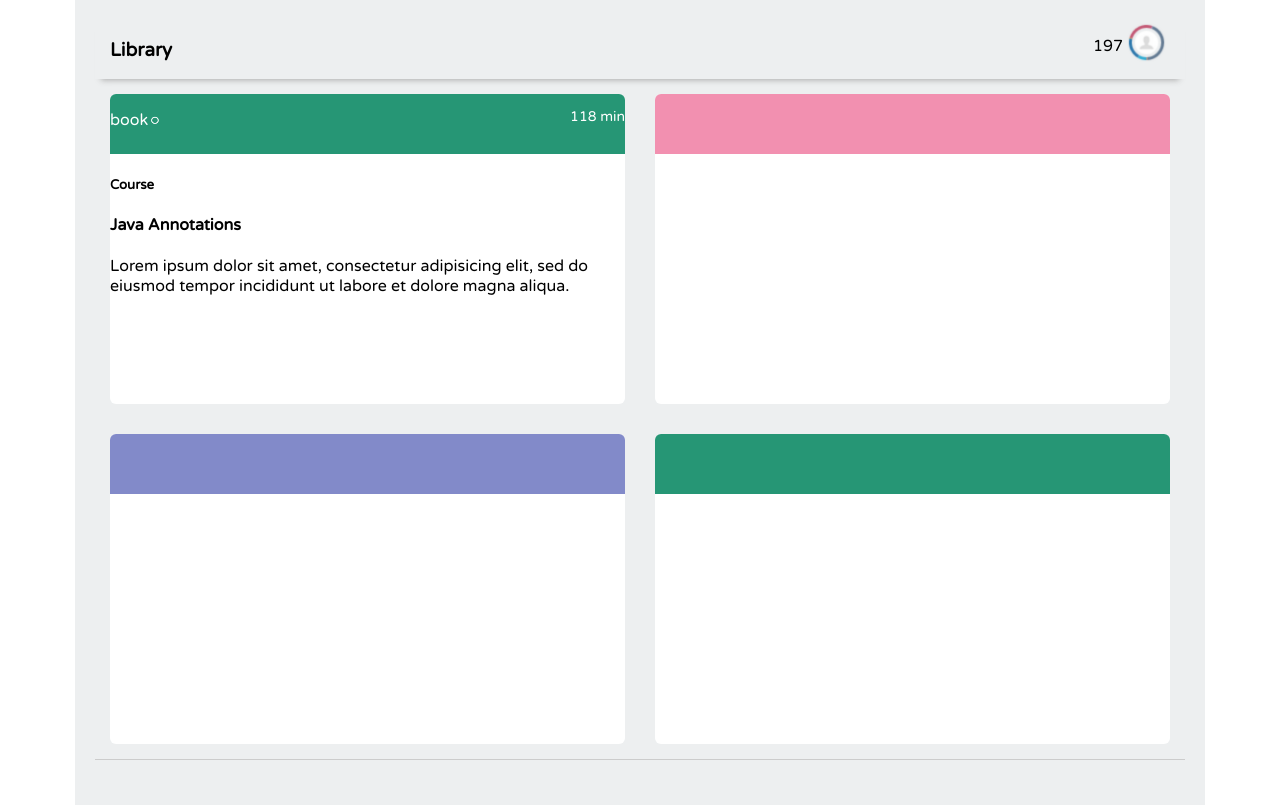
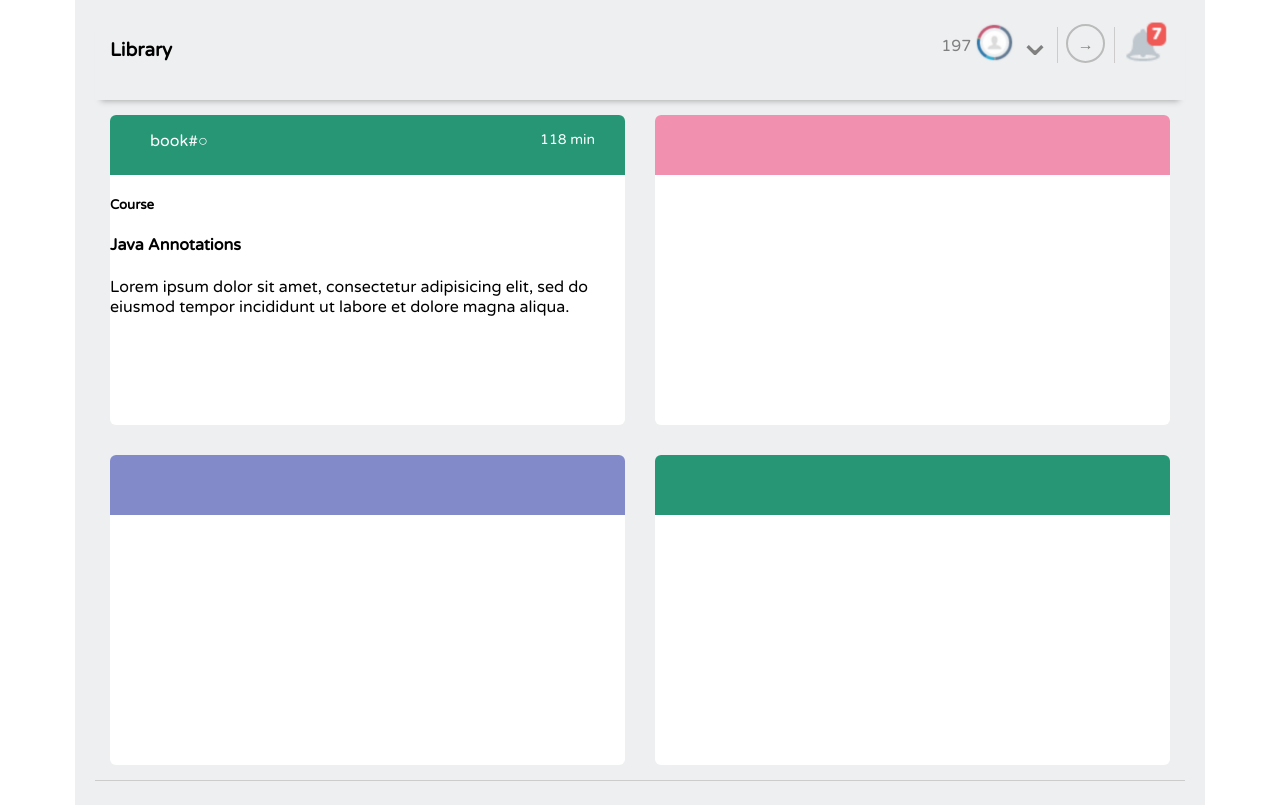
Before and after one commit to gingerlee/ttlayout, a plain HTML site: page index.html in a window 1280 px wide. Drawn offline with Linux system fonts and the light colour scheme.

Commit message:
add header styling

```diff
--- a/css/styles.css
+++ b/css/styles.css
@@ -36,6 +36,43 @@ body, html {
   float: left;
 }
 
+.right-nav p {
+  color: gray;
+}
+
+.down-arrow {
+  font-size: 40px;
+  color: lightgray;
+  position: relative;
+  line-height: 0px;
+  top: -18px;
+}
+
+.right-arrow {
+  margin: 5px;
+  padding: 8px 20px;
+  border-left: 1px solid #ccc;
+  border-right: 1px solid #ccc;
+  position: relative;
+  top: 2px;
+}
+
+.right-arrow:after {
+  content: "";
+  height: 35px;
+  width: 35px;
+  border: 2px solid #bbb;
+  border-radius: 50%;
+  position: absolute;
+  top: -3px;
+  left: 8px;
+
+}
+
+.bell {
+  color: lightgray;
+}
+
 .main {
   border-bottom: 1px solid #ccc;
   overflow: auto;
@@ -59,21 +96,25 @@ body, html {
   position: relative;
 }
 
-.box-header .book, .box-header ul, .box-header li {
+.box-header li {
   float: left;
   color: #fff;
-  position: absolute;
 }
 
-.box-header .time {
+.box-header li:first-of-type {
+  margin-left: 0px;
+}
+
+.box-header li:last-of-type {
   float: right;
-  color: #fff;
   font-size: 14px;
-  padding:
+  margin-right: 30px;
 }
 
 ul {
+
   list-style: none;
+
 }
 
 .box-1 .box-header {
--- a/index.html
+++ b/index.html
@@ -13,8 +13,9 @@
         <div class="right-nav">
           <p>197</p>
           <img src="images/person-icon.png" alt="this is a person">
-          <p class="arrow"></p>
-          <p class="bell"></p>
+          <p class="down-arrow">⌄</p>
+          <p class="right-arrow">→</p>
+          <img class="bell" src="images/bell-icon.png" alt="this is a bell">
 
         </div>
       </div>
@@ -23,17 +24,17 @@
 
         <div class="box-1 box">
           <div class="box-header">
-            <p class="book">book</p>
             <ul>
+              <li>book</li>
+              <li>#</li>
               <li>○</li>
-              <li>○</li>
+              <li>118 min</li>
             </ul>
-            <p class="time">118 min</p>
           </div>
           <div class="box-body">
             <h5>Course</h5>
             <h4>Java Annotations</h4>
-            <p>Lorem ipsum dolor sit amet, consectetur adipisicing elit, sed do eiusmod tempor incididunt ut labore et dolore magna aliqua. </p>
+            <p>Lorem ipsum dolor sit amet, consectetur adipisicing elit, sed do eiusmod tempor incididunt ut labore et dolore magna aliqua.</p>
           </div>
           <div class="box-footer">
             <div class="category">
```
Also changed, not shown: images/bell-icon.png (added).
